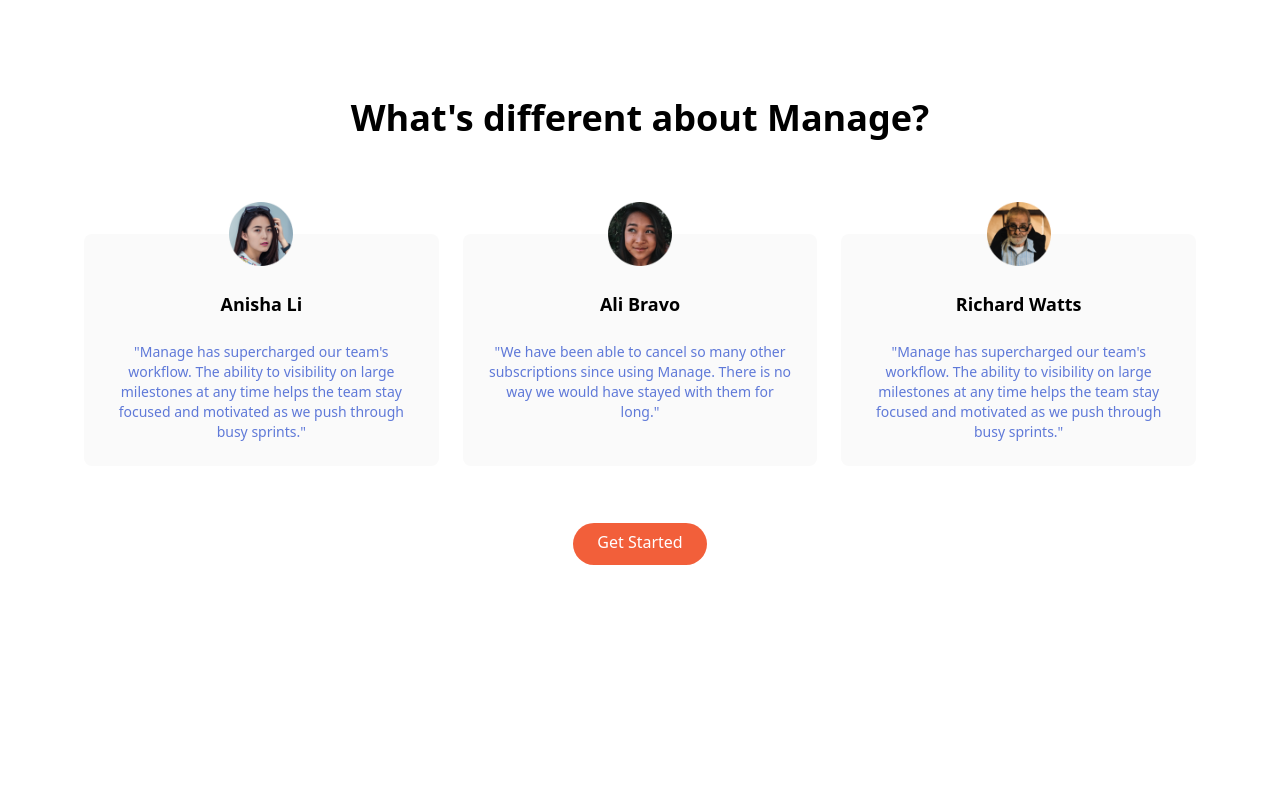
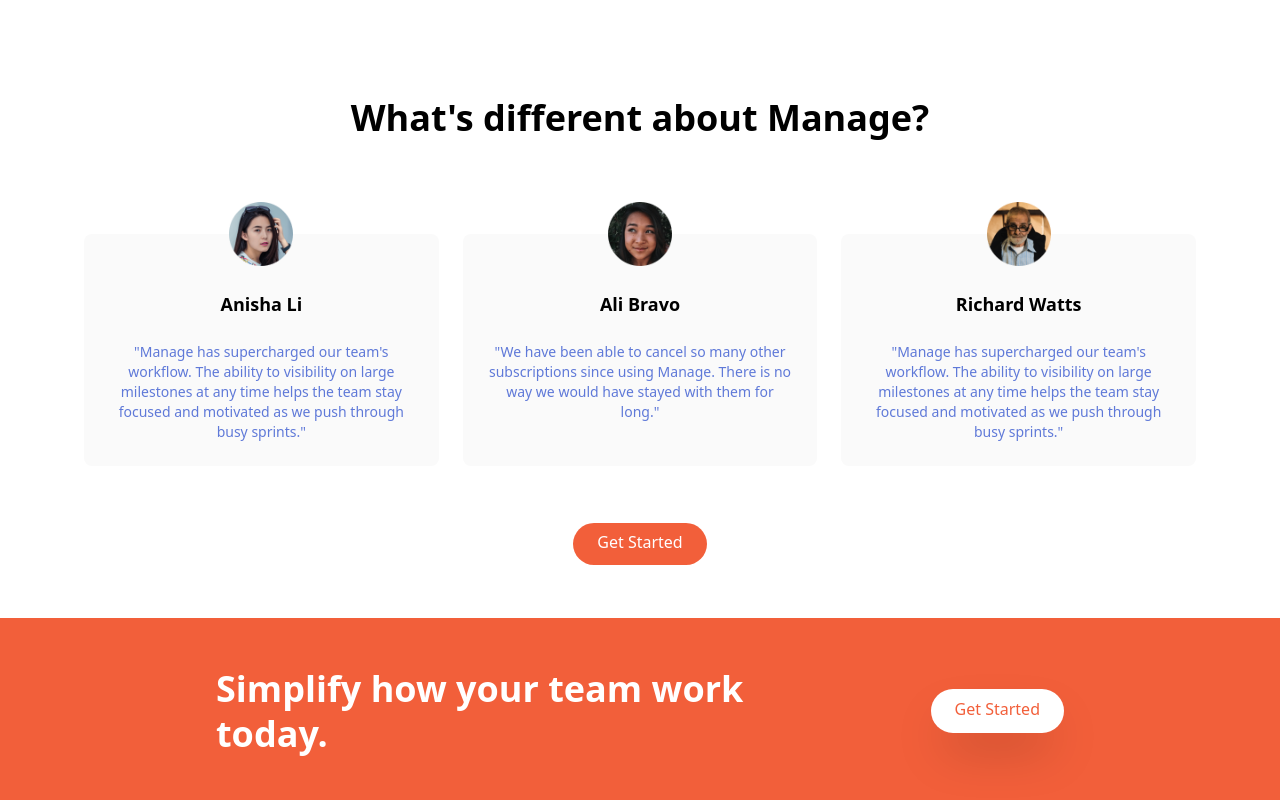
Before and after one commit to abrahamkifleT/tailwind-manage-landing, a React (Vite) app: page / in a window 1280 px wide. Shown: the part 1146-1946 px from the top of the page. Before the commit the page ends 1764 px from the top, so only its background shows below. Built offline with nearby package versions, Linux system fonts and the light colour scheme.

Commit message:
adding call to action component

```diff
--- a/src/App.jsx
+++ b/src/App.jsx
@@ -1,9 +1,9 @@
 import { useState } from 'react'
-import logo from './assets/img/logo.svg'
 import Navbar from './components/Navbar'
 import Hero from './components/Hero'
 import Features from './components/Features'
 import Testimonials from './components/Testimonials'
+import Cta from './components/Cta'
 
 function App() {
 
@@ -13,6 +13,7 @@
       <Hero />
       <Features />
       <Testimonials />
+      <Cta />
     </div>
   )
 }
--- /dev/null
+++ b/src/components/Cta.jsx
@@ -0,0 +1,19 @@
+import React from 'react'
+
+function Cta() {
+  return (
+    <section id="cta" className='bg-brightRed'>
+      {/* Flex Container */}
+      <div className="container flex flex-col items-center justify-between px-16 py-24 mx-auto space-y-12 md:py-12 md:flex-row md:space-y-0">
+        {/* Heading */}
+        <div className="text-5xl font-bold leading-tight text-center text-white md:text-4xl md:max-w-xl md:text-left">
+            Simplify how your team work today.
+        </div>
+        {/* Button */}
+        <a href="#" className='p-3 px-6 pt-2 text-brightRed  bg-white rounded-full shadow-2xl baseline hover:bg-gray-900/70'>Get Started</a>
+      </div>
+    </section>
+  )
+}
+
+export default Cta
```
